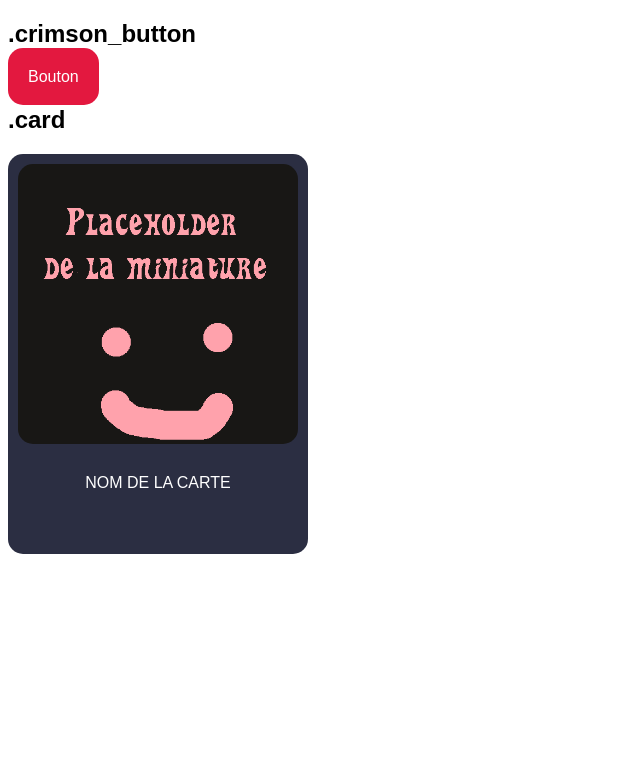
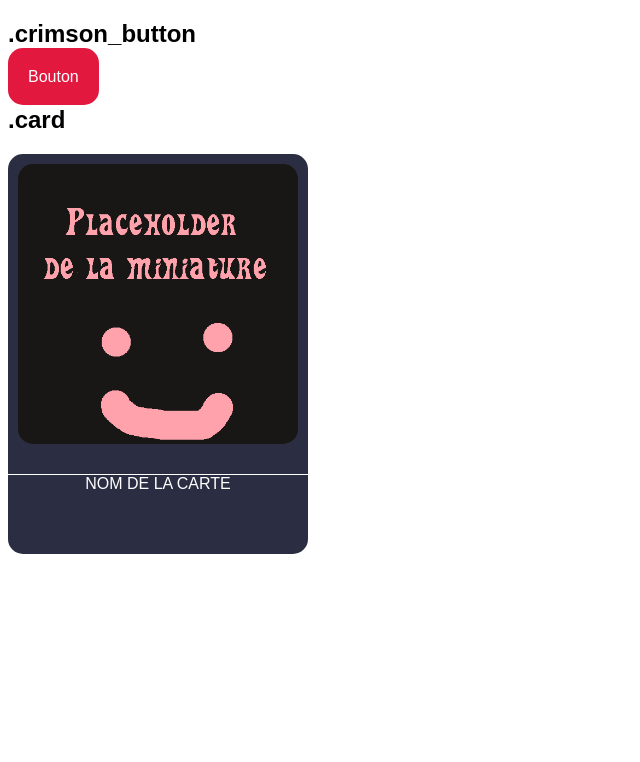
Before and after one commit to Thomas-Duthoit/CardCollect, a PHP site: page /cardCollectAssets.html in a window 1280 px wide. Shown: the top 762 px of the page, without its empty margins (0-640 px from the left). Run offline with PHP 8.4, Linux system fonts and the light colour scheme.

Commit message:
small modifs

```diff
--- a/style.css
+++ b/style.css
@@ -1,6 +1,6 @@
 :root {
     --crimson: #e3183f  ;
-    --white: white;
+    --white: #ffffff;
     --dark: #2b2e42;
 }
 
@@ -43,5 +43,5 @@
 
 .card p{
     color: var(--white);
-
+    border-top: 1px solid var(--white);
 }
```
